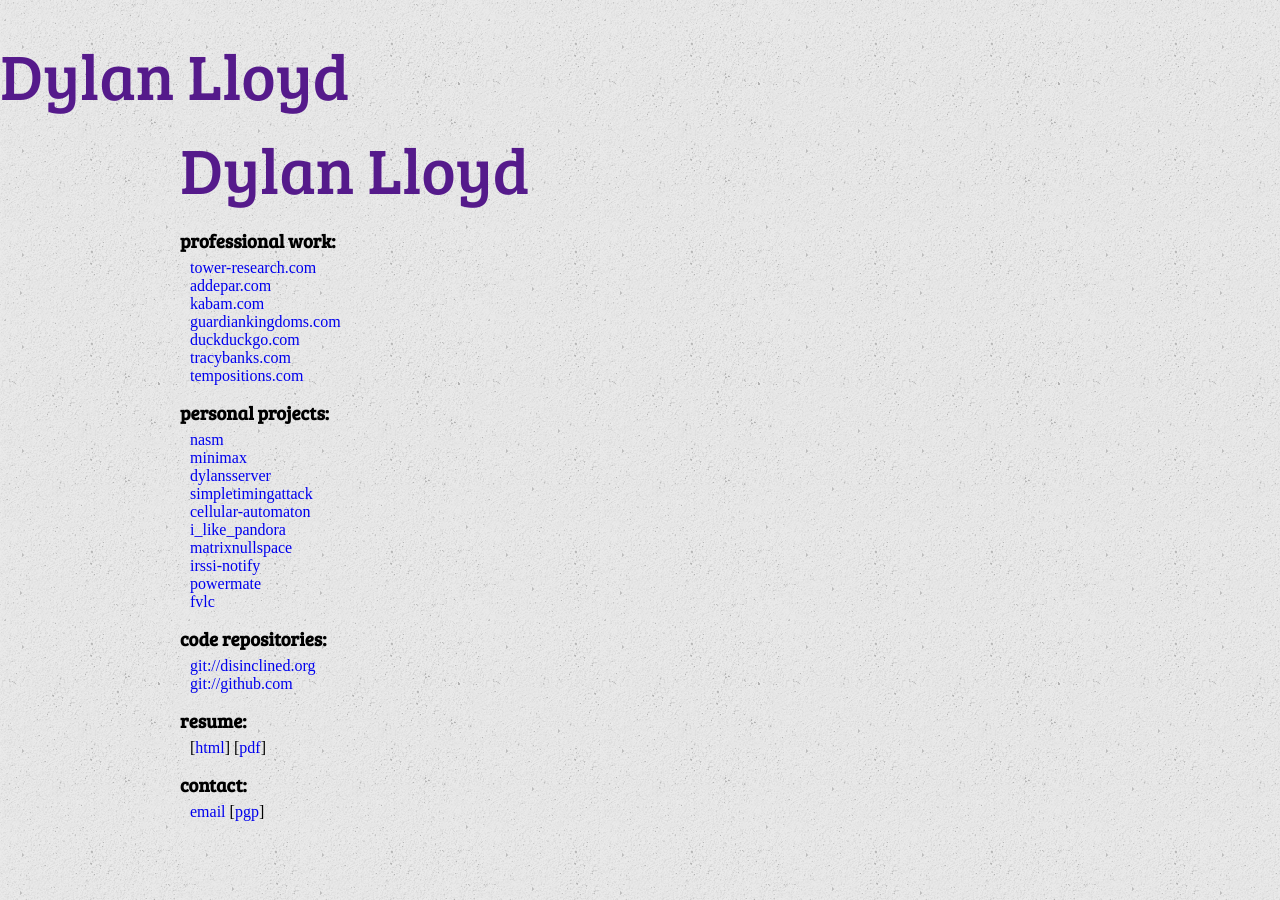
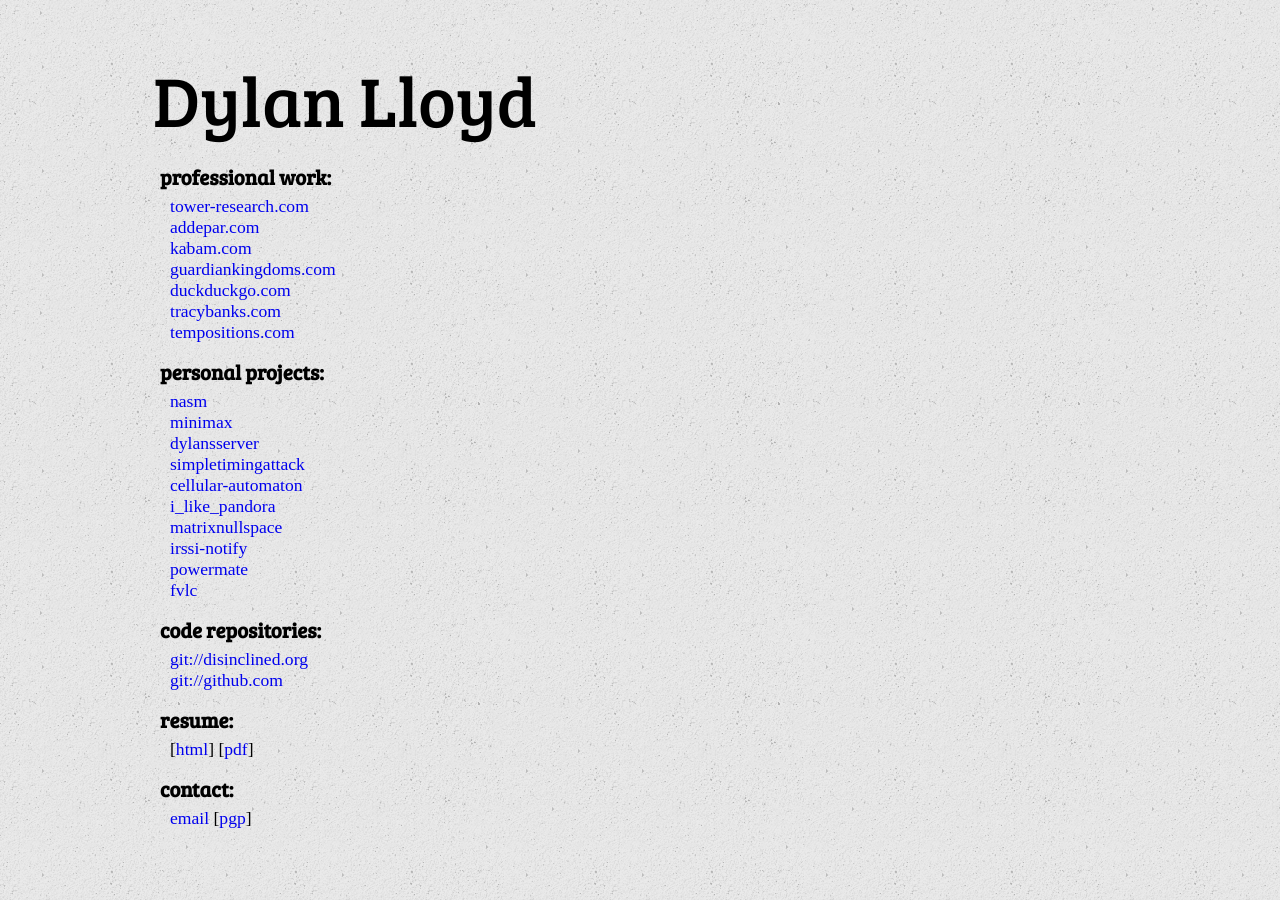
Before and after one commit to majuscule/disinclined.org, a Jekyll site: the page built from index.html, in a window 1280 px wide. Built offline with Jekyll 4.4.1, drawn with Linux system fonts in a browser that asks for light colours; some web fonts are replaced.

Commit message:
Better organize head{,er} files

```diff
--- a/_includes/head.html
+++ b/_includes/head.html
@@ -1 +1,10 @@
-<a class=title href="{{site.baseurl}}">{{site.name}}</a>
+<head>
+  <meta http-equiv="Content-Type" content="text/html;charset=utf-8">
+  <meta property='og:title' content='{{ site.title }}'>
+  <meta property='og:url' content='{{ site.url }}'>
+
+  <title>{{ site.title }}</title>
+  <link rel="icon" href="/favicon.ico" type="image/png">
+  <link href='main.css' rel='stylesheet' type='text/css'>
+  <script src='/assets/index.js'></script>
+</head>
--- /dev/null
+++ b/_includes/header.html
@@ -0,0 +1,3 @@
+<div id=header>
+  <a class=title href="{{site.baseurl}}">{{site.name}}</a>
+</div>
--- a/_includes/html-header.html
+++ /dev/null
@@ -1,10 +0,0 @@
-<head>
-  <meta http-equiv="Content-Type" content="text/html;charset=utf-8">
-  <meta property='og:title' content='{{ site.title }}'>
-  <meta property='og:url' content='{{ site.url }}'>
-
-  <title>{{ site.title }}</title>
-  <link rel="icon" href="/favicon.ico" type="image/png">
-  <link href='main.css' rel='stylesheet' type='text/css'>
-  <script src='/assets/index.js'></script>
-</head>
--- a/_layouts/default.html
+++ b/_layouts/default.html
@@ -1,15 +1,13 @@
 <!DOCTYPE html>
 <html lang="{{ page.lang | default: site.lang | default: "en" }}">
 
-  {%- include html-header.html -%}
+  {%- include head.html -%}
 
   <body>
 
-    {%- include head.html -%}
-
     <main>
       <div id="wrapper">
-        <a class=title href="{{site.baseurl}}">{{site.name}}</a>
+        {%- include header.html %}
         {{ content }}
       </div>
     </main>
--- a/main.scss
+++ b/main.scss
@@ -83,12 +83,25 @@
 
 
 // ----------------------------------
+// Header
+// ----------------------------------
+
+#header a:visited {
+    color: black;
+}
+
+
+// ----------------------------------
 // Primary Structure
 // ----------------------------------
 
+html {
+    margin: 20px;
+}
 
 body {
     margin-top: 30px;
+    font-size: 110%;
 }
 
 main {
@@ -96,18 +109,17 @@
     margin:0px auto 0;
 }
 
-.title {
+#header .title {
     font-family:'bree_serifregular';
     font-size: 404%;
+    margin-left: -1%;
 }
 
 #wrapper {
     width:725px;
     min-height:300px;
     margin-bottom:20px;
-    margin-right:15px;
     text-align:left;
-    padding:5px 5px 25px 20px;
 }
 
 
```
